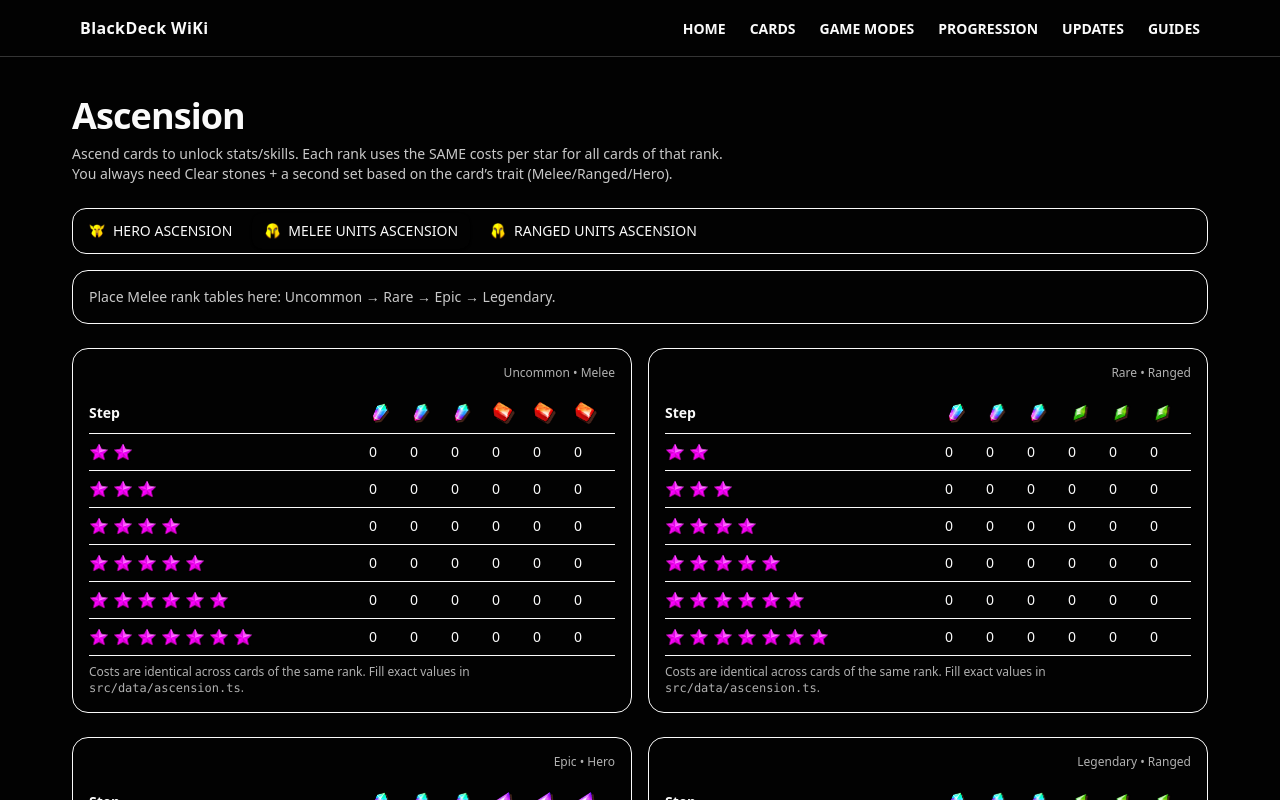
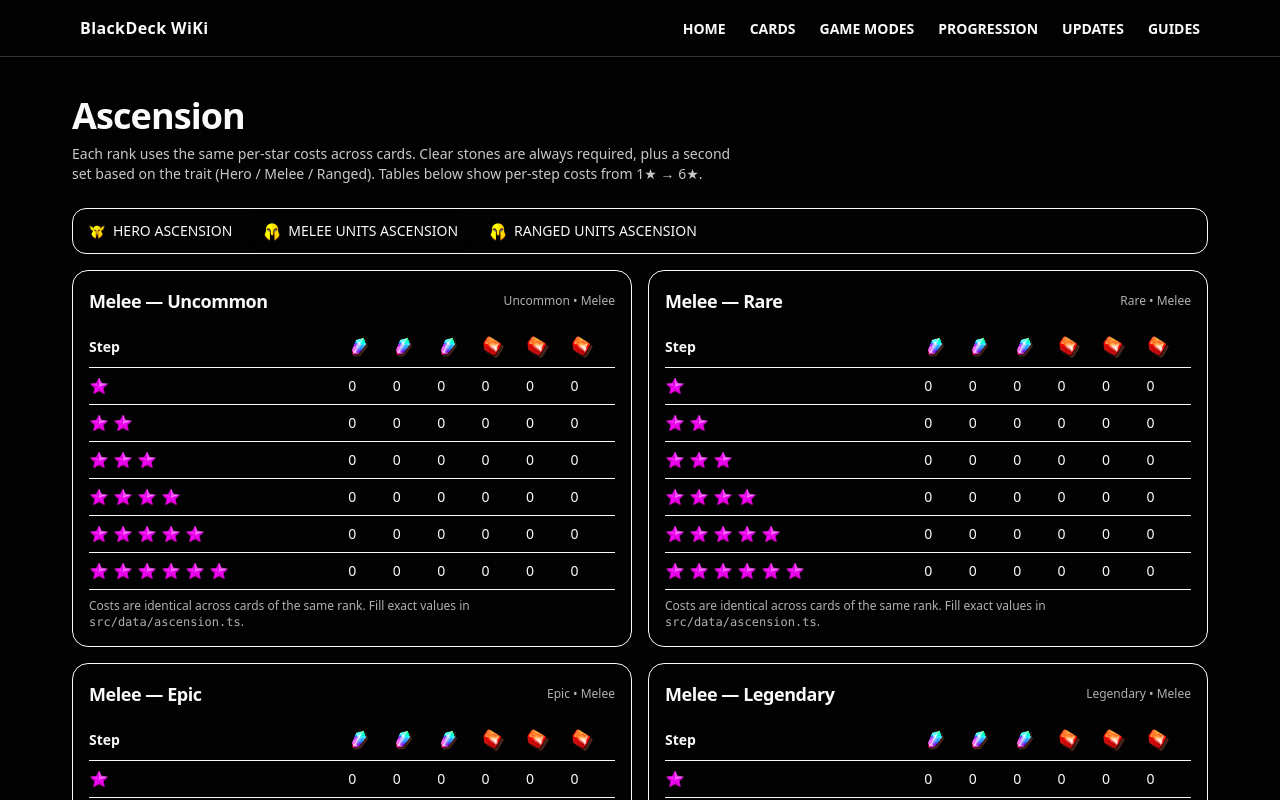
Before and after one commit to shahenwaz/blackdeck_wiki, a Next.js app: page /progression/ascension in a window 1280 px wide. Both pictures are taken after a click on the tab "MELEE UNITS ASCENSION". Shown: the top 800 px of the page. Built offline with nearby package versions, Linux system fonts and the light colour scheme.

Commit message:
feat(ascension): 3-tab layout (Hero / Melee / Ranged) with rank tables

```diff
--- a/app/(root)/progression/ascension/page.tsx
+++ b/app/(root)/progression/ascension/page.tsx
@@ -1,23 +1,23 @@
+import Image from "next/image";
 import Tabs from "@/components/common/Tabs";
 import AscensionTable from "@/components/progression/AscensionTable";
 import DungeonGuide from "@/components/progression/DungeonGuide";
-import Image from "next/image";
 
 const TabIcon = ({ src, alt = "" }: { src: string; alt?: string }) => (
   <Image
     src={src}
     alt={alt}
-    width={16}
-    height={16}
+    width={18}
+    height={18}
     aria-hidden={alt === ""}
-    className="h-4 w-4 object-contain"
+    className="h-[18px] w-[18px] object-contain"
   />
 );
 
 export const metadata = {
   title: "Ascension — BlackDeck WiKi",
   description:
-    "Learn exact soulstone costs by rank + calculator and where to farm.",
+    "Rank-by-rank ascension costs with clear & trait stones, split by Hero, Melee, and Ranged.",
   openGraph: { title: "Ascension — BlackDeck WiKi", type: "article" },
 };
 
@@ -27,9 +27,9 @@ export default function Page() {
       <header className="space-y-2">
         <h1 className="text-3xl sm:text-4xl font-bold">Ascension</h1>
         <p className="text-sm opacity-80 max-w-2xl">
-          Ascend cards to unlock stats/skills. Each rank uses the SAME costs per
-          star for all cards of that rank. You always need Clear stones + a
-          second set based on the card’s trait (Melee/Ranged/Hero).
+          Each rank uses the same per-star costs across cards. Clear stones are
+          always required, plus a second set based on the trait (Hero / Melee /
+          Ranged). Tables below show per-step costs from 1★ → 6★.
         </p>
       </header>
 
@@ -40,10 +40,14 @@ export default function Page() {
             label: "HERO ASCENSION",
             icon: <TabIcon src="/images/icons/hero.png" />,
             content: (
-              <div className="rounded-2xl border p-4">
-                <p className="opacity-80 text-sm">
-                  Place Hero rank tables here: Rare → Epic → Legendary.
-                </p>
+              <div className="grid xl:grid-cols-2 gap-4">
+                <AscensionTable rank="Rare" trait="Hero" title="Hero — Rare" />
+                <AscensionTable rank="Epic" trait="Hero" title="Hero — Epic" />
+                <AscensionTable
+                  rank="Legendary"
+                  trait="Hero"
+                  title="Hero — Legendary"
+                />
               </div>
             ),
           },
@@ -52,11 +56,27 @@ export default function Page() {
             label: "MELEE UNITS ASCENSION",
             icon: <TabIcon src="/images/icons/unit.png" />,
             content: (
-              <div className="rounded-2xl border p-4">
-                <p className="opacity-80 text-sm">
-                  Place Melee rank tables here: Uncommon → Rare → Epic →
-                  Legendary.
-                </p>
+              <div className="grid xl:grid-cols-2 gap-4">
+                <AscensionTable
+                  rank="Uncommon"
+                  trait="Melee"
+                  title="Melee — Uncommon"
+                />
+                <AscensionTable
+                  rank="Rare"
+                  trait="Melee"
+                  title="Melee — Rare"
+                />
+                <AscensionTable
+                  rank="Epic"
+                  trait="Melee"
+                  title="Melee — Epic"
+                />
+                <AscensionTable
+                  rank="Legendary"
+                  trait="Melee"
+                  title="Melee — Legendary"
+                />
               </div>
             ),
           },
@@ -65,27 +85,33 @@ export default function Page() {
             label: "RANGED UNITS ASCENSION",
             icon: <TabIcon src="/images/icons/unit.png" />,
             content: (
-              <div className="rounded-2xl border p-4">
-                <p className="opacity-80 text-sm">
-                  Place Ranged rank tables here: Uncommon → Rare → Epic →
-                  Legendary.
-                </p>
+              <div className="grid xl:grid-cols-2 gap-4">
+                <AscensionTable
+                  rank="Uncommon"
+                  trait="Ranged"
+                  title="Ranged — Uncommon"
+                />
+                <AscensionTable
+                  rank="Rare"
+                  trait="Ranged"
+                  title="Ranged — Rare"
+                />
+                <AscensionTable
+                  rank="Epic"
+                  trait="Ranged"
+                  title="Ranged — Epic"
+                />
+                <AscensionTable
+                  rank="Legendary"
+                  trait="Ranged"
+                  title="Ranged — Legendary"
+                />
               </div>
             ),
           },
         ]}
       />
 
-      <section className="grid xl:grid-cols-2 gap-4">
-        <AscensionTable rank="Uncommon" trait="Melee" />
-        <AscensionTable rank="Rare" trait="Ranged" />
-      </section>
-      <section className="grid xl:grid-cols-2 gap-4">
-        <AscensionTable rank="Epic" trait="Hero" />
-        <AscensionTable rank="Legendary" trait="Ranged" />
-      </section>
-      {/* Tabs + tables come next */}
-      <div id="ascension-tabs" />
       <DungeonGuide />
     </main>
   );
--- a/components/progression/AscensionTable.tsx
+++ b/components/progression/AscensionTable.tsx
@@ -26,8 +26,8 @@ function HeaderIcon({ src, title }: { src: string; title: string }) {
   );
 }
 
-// Show ascended stars up to 7 (since steps go 1→2 ... 6→7)
-function StepStars({ to }: { to: 2 | 3 | 4 | 5 | 6 | 7 }) {
+// Renders star icons for "to" value (1-6)
+function StepStars({ to }: { to: 1 | 2 | 3 | 4 | 5 | 6 }) {
   return (
     <div className="flex items-center gap-1">
       {Array.from({ length: to }).map((_, i) => (
@@ -114,19 +114,16 @@ export default function AscensionTable({
 
           <tbody>
             {[1, 2, 3, 4, 5, 6].map((s) => {
-              const step = s as StarStep; // 1..6 (meaning 1★→2★ ... 6★→7★)
-              const to = (s + 1) as 2 | 3 | 4 | 5 | 6;
+              const step = s as StarStep;
               return (
                 <tr key={s} className="border-b">
                   <td className="py-2">
-                    <StepStars to={to} />
+                    <StepStars to={s as 1 | 2 | 3 | 4 | 5 | 6} />
                   </td>
-
                   {/* Clear */}
                   <td className="py-2">{data[step].clear.lesser}</td>
                   <td className="py-2">{data[step].clear.greater}</td>
                   <td className="py-2">{data[step].clear.grand}</td>
-
                   {/* Trait */}
                   <td className="py-2">{data[step].trait.lesser}</td>
                   <td className="py-2">{data[step].trait.greater}</td>
```
